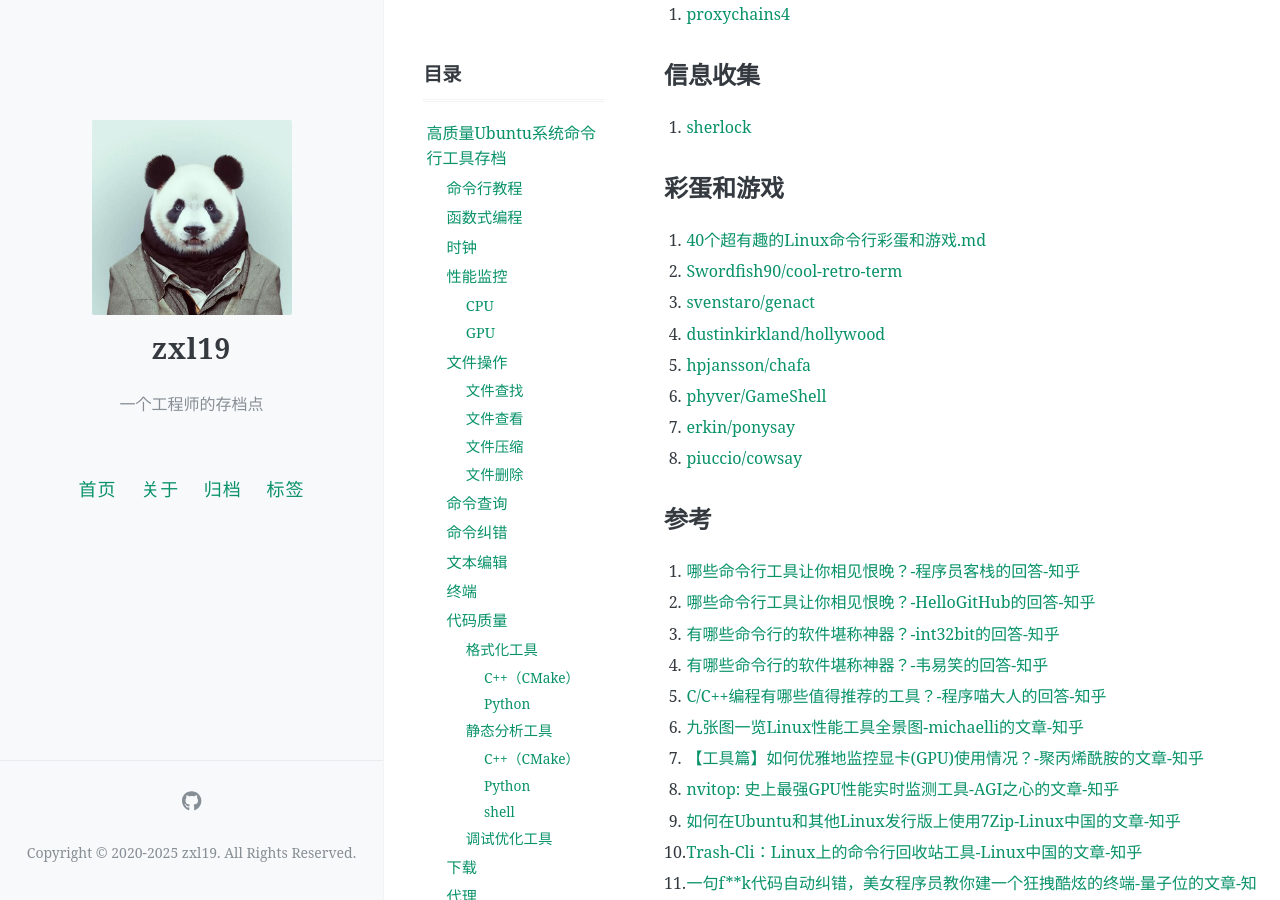
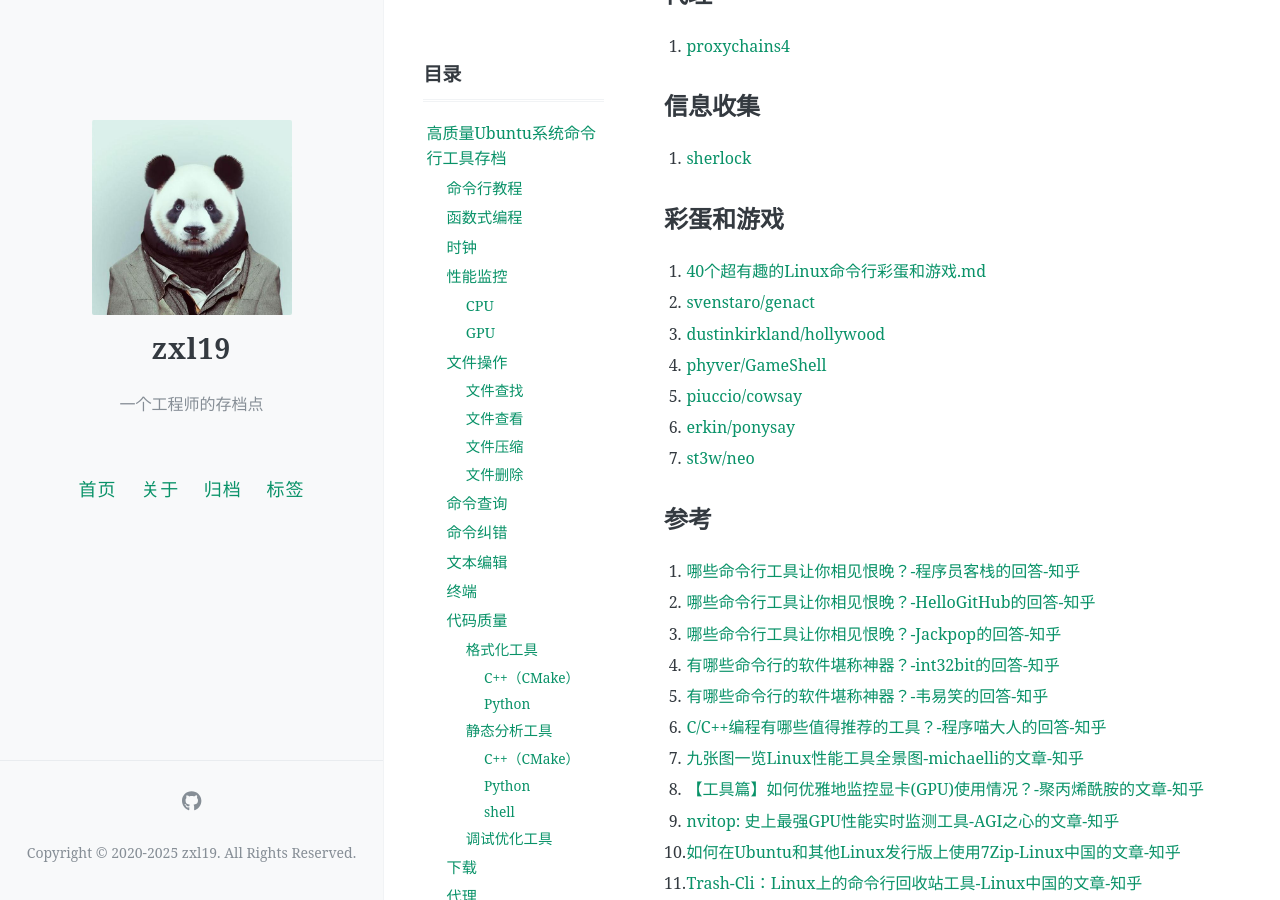
Before and after one commit to zxl19/zxl19.github.io, a Jekyll site: the page built from _posts/2021-10-11-terminal-tool.md, in a window 1280 px wide and 900 px high, scrolled down 4893 px. Built offline with Jekyll 4.4.1, drawn with Linux system fonts in a browser that asks for light colours; comment, search, counter and statistics services are not loaded.

Commit message:
Update Posts modified:   _posts/2021-03-28-cmake-note.md modified:   _posts/2021-05-22-cpp-material.md modified:   _posts/2021-05-22-slam-interview.md modified:   _posts/2021-06-01-cpp-library.md modified:   _posts/2021-10-11-terminal-tool.md modified:   _posts/2021-10-12-terminal-setup.md

```diff
--- a/_posts/2021-10-11-terminal-tool.md
+++ b/_posts/2021-10-11-terminal-tool.md
@@ -184,34 +185,34 @@ pinned: false
 ## 彩蛋和游戏
 
 1. [40个超有趣的Linux命令行彩蛋和游戏.md](https://github.com/TommyZihao/Zihao-Blog)
-2. [Swordfish90/cool-retro-term](https://github.com/Swordfish90/cool-retro-term)
-3. [svenstaro/genact](https://github.com/svenstaro/genact)
-4. [dustinkirkland/hollywood](https://github.com/dustinkirkland/hollywood)
-5. [hpjansson/chafa](https://github.com/hpjansson/chafa)
-6. [phyver/GameShell](https://github.com/phyver/GameShell)
-7. [erkin/ponysay](https://github.com/erkin/ponysay)
-8. [piuccio/cowsay](https://github.com/piuccio/cowsay)
+2. [svenstaro/genact](https://github.com/svenstaro/genact)
+3. [dustinkirkland/hollywood](https://github.com/dustinkirkland/hollywood)
+4. [phyver/GameShell](https://github.com/phyver/GameShell)
+5. [piuccio/cowsay](https://github.com/piuccio/cowsay)
+6. [erkin/ponysay](https://github.com/erkin/ponysay)
+7. [st3w/neo](https://github.com/st3w/neo)
 
 ## 参考
 
 1. [哪些命令行工具让你相见恨晚？-程序员客栈的回答-知乎](https://www.zhihu.com/question/41115077/answer/602854935)
 2. [哪些命令行工具让你相见恨晚？-HelloGitHub的回答-知乎](https://www.zhihu.com/question/41115077/answer/2617916255)
-3. [有哪些命令行的软件堪称神器？-int32bit的回答-知乎](https://www.zhihu.com/question/59227720/answer/163594782)
-4. [有哪些命令行的软件堪称神器？-韦易笑的回答-知乎](https://www.zhihu.com/question/59227720/answer/286665684)
-5. [C/C++编程有哪些值得推荐的工具？-程序喵大人的回答-知乎](https://www.zhihu.com/question/23357089/answer/1992218543)
-6. [九张图一览Linux性能工具全景图-michaelli的文章-知乎](https://zhuanlan.zhihu.com/p/590821534)
-7. [【工具篇】如何优雅地监控显卡(GPU)使用情况？-聚丙烯酰胺的文章-知乎](https://zhuanlan.zhihu.com/p/577533593)
-8. [nvitop: 史上最强GPU性能实时监测工具-AGI之心的文章-知乎](https://zhuanlan.zhihu.com/p/614024375)
-9. [如何在Ubuntu和其他Linux发行版上使用7Zip-Linux中国的文章-知乎](https://zhuanlan.zhihu.com/p/65791205)
-10. [Trash-Cli：Linux上的命令行回收站工具-Linux中国的文章-知乎](https://zhuanlan.zhihu.com/p/44948578)
-11. [一句f**k代码自动纠错，美女程序员教你建一个狂拽酷炫的终端-量子位的文章-知乎](https://zhuanlan.zhihu.com/p/87694586)
-12. [为什么说zsh是shell中的极品？-韦易笑的回答-知乎](https://www.zhihu.com/question/21418449/answer/300879747)
-13. [Oh My Zsh-简书](https://www.jianshu.com/p/b8a80dd59414)
-14. [Oh My Zsh-博客园](https://www.cnblogs.com/lcgbk/p/13255836.html)
-15. [五彩斑斓的Black——Python代码格式化工具-muzing的文章-知乎](https://zhuanlan.zhihu.com/p/418458450)
-16. [Static program analysis-Wikipedia](https://en.wikipedia.org/wiki/Static_program_analysis)
-17. [Lint (software)-Wikipedia](https://en.wikipedia.org/wiki/Lint_(software))
-18. [Clang Static Analyzer](https://clang-analyzer.llvm.org)
-19. [CodeChecker: running the analyzer from the command line](https://clang-analyzer.llvm.org/codechecker.html)
-20. [Ubuntu下实现命令行走代理/终端走代理的方法-lyh458的文章-知乎](https://zhuanlan.zhihu.com/p/377550825)
-21. [40个超有趣的Linux命令行彩蛋和游戏-张子豪的文章-知乎](https://zhuanlan.zhihu.com/p/51904179)
+3. [哪些命令行工具让你相见恨晚？-Jackpop的回答-知乎](https://www.zhihu.com/question/41115077/answer/624385012)
+4. [有哪些命令行的软件堪称神器？-int32bit的回答-知乎](https://www.zhihu.com/question/59227720/answer/163594782)
+5. [有哪些命令行的软件堪称神器？-韦易笑的回答-知乎](https://www.zhihu.com/question/59227720/answer/286665684)
+6. [C/C++编程有哪些值得推荐的工具？-程序喵大人的回答-知乎](https://www.zhihu.com/question/23357089/answer/1992218543)
+7. [九张图一览Linux性能工具全景图-michaelli的文章-知乎](https://zhuanlan.zhihu.com/p/590821534)
+8. [【工具篇】如何优雅地监控显卡(GPU)使用情况？-聚丙烯酰胺的文章-知乎](https://zhuanlan.zhihu.com/p/577533593)
+9. [nvitop: 史上最强GPU性能实时监测工具-AGI之心的文章-知乎](https://zhuanlan.zhihu.com/p/614024375)
+10. [如何在Ubuntu和其他Linux发行版上使用7Zip-Linux中国的文章-知乎](https://zhuanlan.zhihu.com/p/65791205)
+11. [Trash-Cli：Linux上的命令行回收站工具-Linux中国的文章-知乎](https://zhuanlan.zhihu.com/p/44948578)
+12. [一句f**k代码自动纠错，美女程序员教你建一个狂拽酷炫的终端-量子位的文章-知乎](https://zhuanlan.zhihu.com/p/87694586)
+13. [为什么说zsh是shell中的极品？-韦易笑的回答-知乎](https://www.zhihu.com/question/21418449/answer/300879747)
+14. [Oh My Zsh-简书](https://www.jianshu.com/p/b8a80dd59414)
+15. [Oh My Zsh-博客园](https://www.cnblogs.com/lcgbk/p/13255836.html)
+16. [五彩斑斓的Black——Python代码格式化工具-muzing的文章-知乎](https://zhuanlan.zhihu.com/p/418458450)
+17. [Static program analysis-Wikipedia](https://en.wikipedia.org/wiki/Static_program_analysis)
+18. [Lint (software)-Wikipedia](https://en.wikipedia.org/wiki/Lint_(software))
+19. [Clang Static Analyzer](https://clang-analyzer.llvm.org)
+20. [CodeChecker: running the analyzer from the command line](https://clang-analyzer.llvm.org/codechecker.html)
+21. [Ubuntu下实现命令行走代理/终端走代理的方法-lyh458的文章-知乎](https://zhuanlan.zhihu.com/p/377550825)
+22. [40个超有趣的Linux命令行彩蛋和游戏-张子豪的文章-知乎](https://zhuanlan.zhihu.com/p/51904179)
```
Also changed, not shown: other parts of _posts/2021-10-11-terminal-tool.md (+4 -3 lines), _posts/2021-03-28-cmake-note.md (+32 -31 lines), _posts/2021-05-22-cpp-material.md (+3 -1 lines), _posts/2021-05-22-slam-interview.md (+1 -1 lines), _posts/2021-06-01-cpp-library.md (+20 -17 lines), _posts/2021-10-12-terminal-setup.md (+6 -0 lines).
